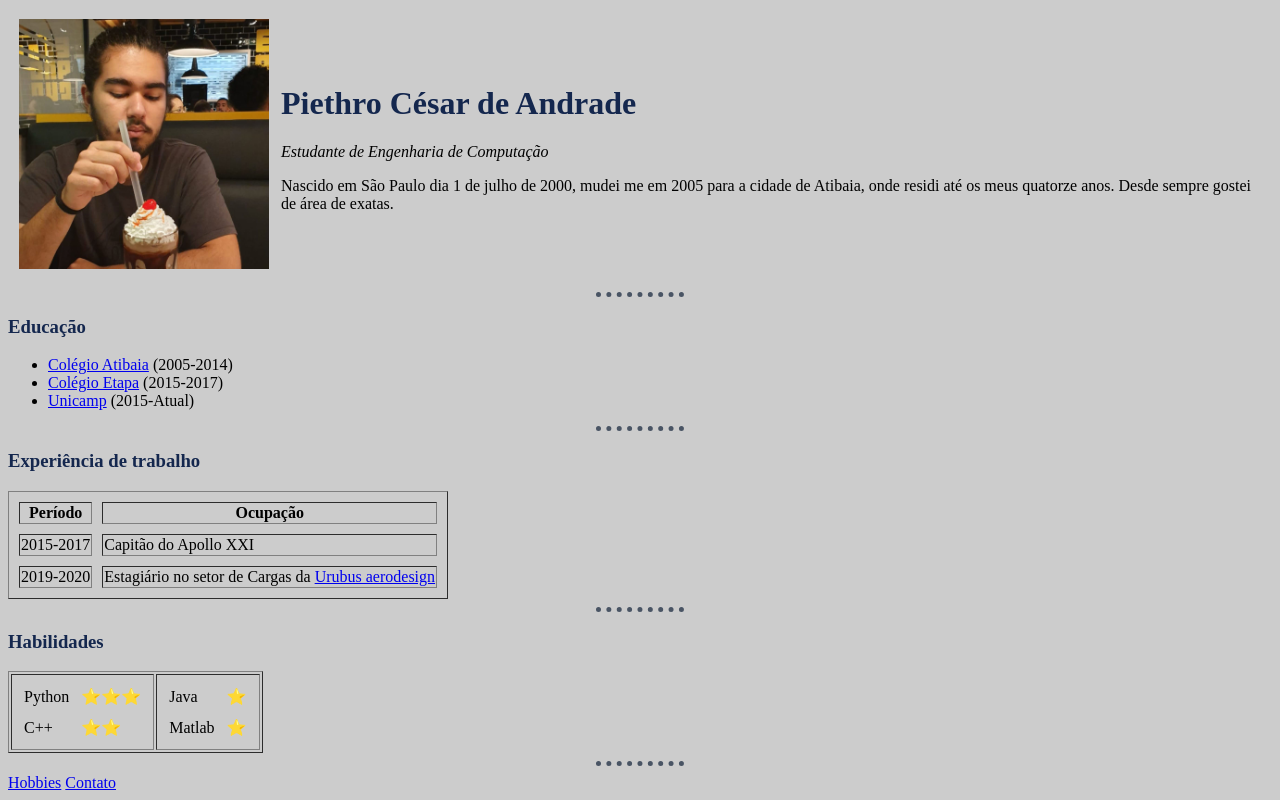
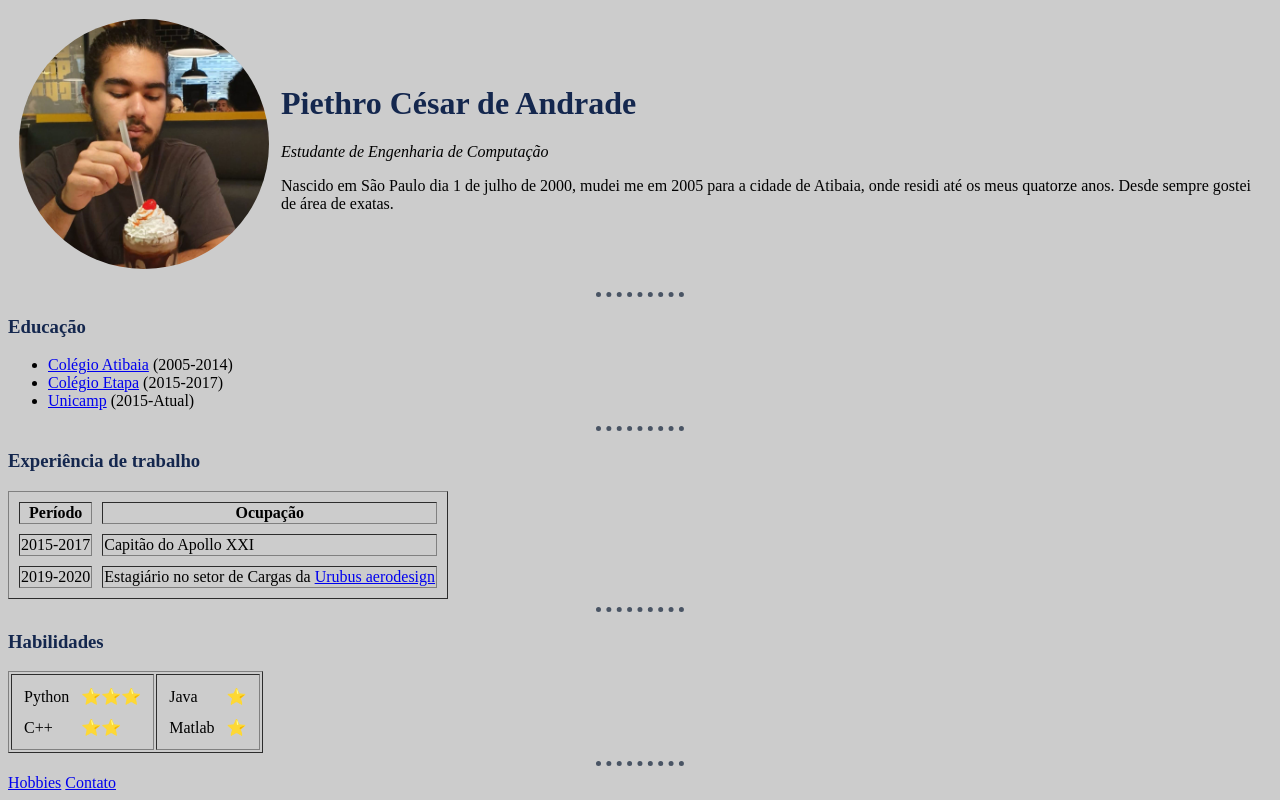
Before and after one commit to PiethroCesar/CV, a plain HTML site: page index.html in a window 1280 px wide. Drawn offline with Linux system fonts and the light colour scheme.

Commit message:
Foto redonda

```diff
--- a/css/style.css
+++ b/css/style.css
@@ -15,3 +15,6 @@ h1{
 h3{
   color: #14274e;
 }
+.perfil{
+  border-radius: 100%;
+}
--- a/index.html
+++ b/index.html
@@ -9,7 +9,7 @@
 <body>
   <table cellspacing="10">
     <tr>
-      <td><img height="250px" src="img/Piethro César.jpg" alt="Foto do Piethro"></td>
+      <td><img class="perfil" height="250px" src="img/Piethro César.jpg" alt="Foto do Piethro"></td>
       <td><h1>Piethro César de Andrade</h1>
       <p><em>Estudante de Engenharia de Computação</em></p>
       <p>Nascido em São Paulo dia 1 de julho de 2000, mudei me em 2005 para a cidade de Atibaia, onde residi até os meus quatorze anos. Desde sempre gostei de área de exatas.</p></td>
```
